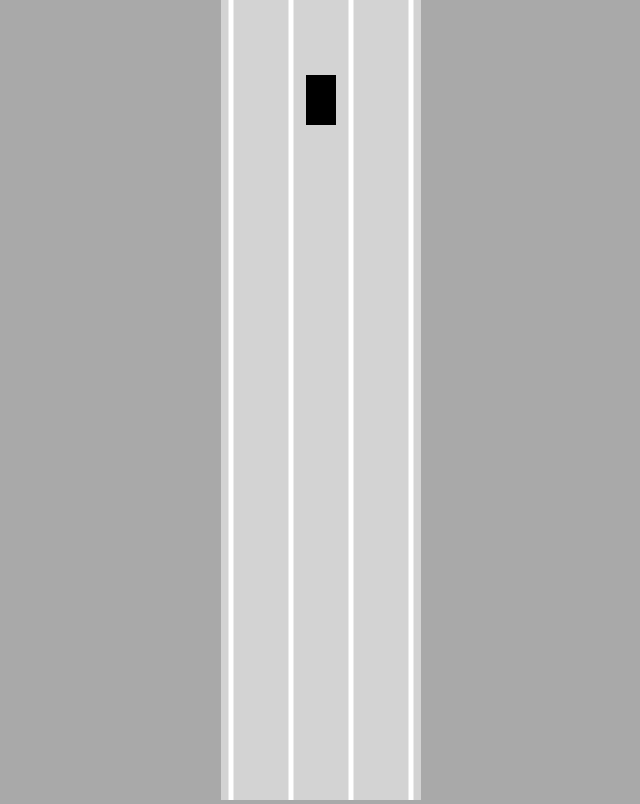
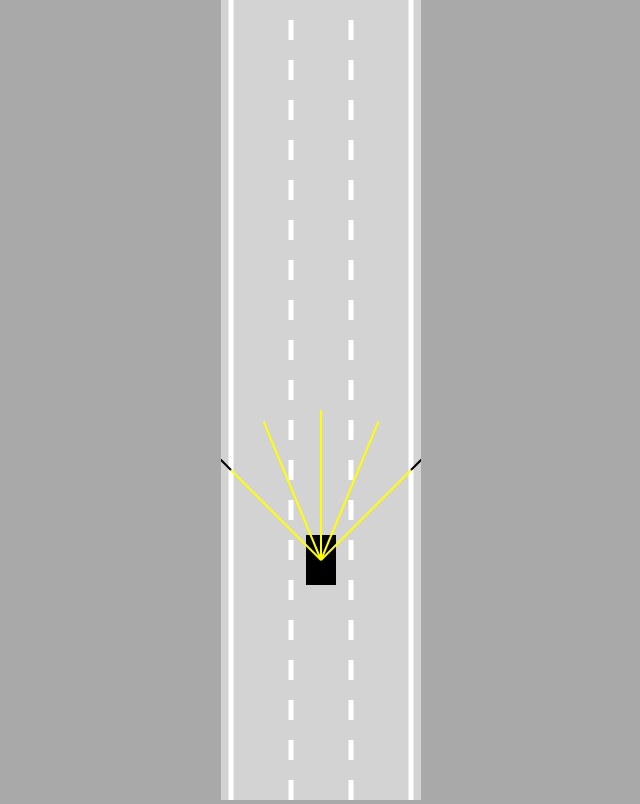
Before and after one commit to Jared-Drake/SD_Car_Simulation, a plain HTML site: page index.html in a window 1280 px wide. Shown: the whole page, without its empty margins (319-959 px from the left). Drawn offline with Linux system fonts and the light colour scheme.

Commit message:
Finished road generation and movement, added rays to car, no collision detection yet

```diff
--- a/car.js
+++ b/car.js
@@ -11,11 +11,13 @@ class Car{
         this.friction=0.05;
         this.angle=0;
 
+        this.sensor=new Sensor(this);
         this.controls=new Controls();
     }
 
-    update(){
+    update(roadBorders){
         this.#move();
+        this.sensor.update(roadBorders);
     }
 
     #move(){
@@ -72,5 +74,7 @@ class Car{
         ctx.fill();
 
         ctx.restore();
+
+        this.sensor.draw(ctx);
     }
 }
--- a/index.html
+++ b/index.html
@@ -1,10 +1,12 @@
 <!DOCTYPE html>
 <head>
-    <title>Self-driving Car JS Simulation</title>
+    <title>Self-driving car - No libraries</title>
     <link rel="stylesheet" href="style.css">
 </head>
 <body>
     <canvas id="myCanvas"></canvas>
+    <script src="sensor.js"></script>
+    <script src="utils.js"></script>
     <script src="road.js"></script>
     <script src="controls.js"></script>
     <script src="car.js"></script>
--- a/main.js
+++ b/main.js
@@ -2,16 +2,22 @@ const canvas=document.getElementById("myCanvas");
 canvas.width=200;
 
 const ctx = canvas.getContext("2d");
-const road = new Road(canvas.width/2, canvas.width * 0.9)
-const car=new Car(100,100,30,50);
+const road=new Road(canvas.width/2,canvas.width*0.9);
+const car=new Car(road.getLaneCenter(1),100,30,50);
 
 animate();
 
 function animate(){
-    car.update();
+    car.update(road.borders);
 
     canvas.height=window.innerHeight;
+
+    ctx.save();
+    ctx.translate(0,-car.y+canvas.height*0.7);
+
     road.draw(ctx);
     car.draw(ctx);
+
+    ctx.restore();
     requestAnimationFrame(animate);
 }
--- a/road.js
+++ b/road.js
@@ -1,36 +1,56 @@
-class Road {
-    constructor(x, width, laneCount=3) {
-        this.x = x;
-        this.width = width;
-        this.laneCount = laneCount;
+class Road{
+    constructor(x,width,laneCount=3){
+        this.x=x;
+        this.width=width;
+        this.laneCount=laneCount;
 
-        this.left = x-width/2;
-        this.right = x+width/2;
+        this.left=x-width/2;
+        this.right=x+width/2;
 
-        const infinity = 1000000;
-        this.top = -infinity;
-        this.bottom = infinity;
+        const infinity=1000000;
+        this.top=-infinity;
+        this.bottom=infinity;
+
+        const topLeft={x:this.left,y:this.top};
+        const topRight={x:this.right,y:this.top};
+        const bottomLeft={x:this.left,y:this.bottom};
+        const bottomRight={x:this.right,y:this.bottom};
+        this.borders=[
+            [topLeft,bottomLeft],
+            [topRight,bottomRight]
+        ];
     }
 
-    draw(ctx) {
-        ctx.lineWidth = 5;
-        ctx.strokeStyle = "white";
+    getLaneCenter(laneIndex){
+        const laneWidth=this.width/this.laneCount;
+        return this.left+laneWidth/2+
+            Math.min(laneIndex,this.laneCount-1)*laneWidth;
+    }
 
-        for(let i = 0; i<=this.laneCount; i++) {
-            const x = lerp(
+    draw(ctx){
+        ctx.lineWidth=5;
+        ctx.strokeStyle="white";
+
+        for(let i=1;i<=this.laneCount-1;i++){
+            const x=lerp(
                 this.left,
                 this.right,
                 i/this.laneCount
             );
 
+            ctx.setLineDash([20,20]);
             ctx.beginPath();
-            ctx.moveTo(x, this.top);
-            ctx.lineTo(x, this.bottom);
+            ctx.moveTo(x,this.top);
+            ctx.lineTo(x,this.bottom);
             ctx.stroke();
         }
+
+        ctx.setLineDash([]);
+        this.borders.forEach(border=>{
+            ctx.beginPath();
+            ctx.moveTo(border[0].x,border[0].y);
+            ctx.lineTo(border[1].x,border[1].y);
+            ctx.stroke();
+        });
     }
 }
-
-function lerp(A, B, t) {
-    return A + (B-A)*t;
-}
--- /dev/null
+++ b/sensor.js
@@ -0,0 +1,100 @@
+class Sensor{
+    constructor(car){
+        this.car=car;
+        this.rayCount=5;
+        this.rayLength=150;
+        this.raySpread=Math.PI/2;
+
+        this.rays=[];
+        this.readings=[];
+    }
+
+    update(roadBorders){
+        this.#castRays();
+        this.readings=[];
+        for(let i=0;i<this.rays.length;i++){
+            this.readings.push(
+                this.#getReading(this.rays[i],roadBorders)
+            );
+        }
+    }
+
+    #getReading(ray,roadBorders){
+        let touches=[];
+
+        for(let i=0;i<roadBorders.length;i++){
+            const touch=getIntersection(
+                ray[0],
+                ray[1],
+                roadBorders[i][0],
+                roadBorders[i][1]
+            );
+            if(touch){
+                touches.push(touch);
+            }
+        }
+
+        if(touches.length==0){
+            return null;
+        }else{
+            const offsets=touches.map(e=>e.offset);
+            const minOffset=Math.min(...offsets);
+            return touches.find(e=>e.offset==minOffset);
+        }
+    }
+
+    #castRays(){
+        this.rays=[];
+        for(let i=0;i<this.rayCount;i++){
+            const rayAngle=lerp(
+                this.raySpread/2,
+                -this.raySpread/2,
+                this.rayCount==1?0.5:i/(this.rayCount-1)
+            )+this.car.angle;
+
+            const start={x:this.car.x, y:this.car.y};
+            const end={
+                x:this.car.x-
+                    Math.sin(rayAngle)*this.rayLength,
+                y:this.car.y-
+                    Math.cos(rayAngle)*this.rayLength
+            };
+            this.rays.push([start,end]);
+        }
+    }
+
+    draw(ctx){
+        for(let i=0;i<this.rayCount;i++){
+            let end=this.rays[i][1];
+            if(this.readings[i]){
+                end=this.readings[i];
+            }
+
+            ctx.beginPath();
+            ctx.lineWidth=2;
+            ctx.strokeStyle="yellow";
+            ctx.moveTo(
+                this.rays[i][0].x,
+                this.rays[i][0].y
+            );
+            ctx.lineTo(
+                end.x,
+                end.y
+            );
+            ctx.stroke();
+
+            ctx.beginPath();
+            ctx.lineWidth=2;
+            ctx.strokeStyle="black";
+            ctx.moveTo(
+                this.rays[i][1].x,
+                this.rays[i][1].y
+            );
+            ctx.lineTo(
+                end.x,
+                end.y
+            );
+            ctx.stroke();
+        }
+    }
+}
--- /dev/null
+++ b/utils.js
@@ -0,0 +1,23 @@
+function lerp(A,B,t){
+    return A+(B-A)*t;
+}
+
+function getIntersection(A,B,C,D){
+    const tTop=(D.x-C.x)*(A.y-C.y)-(D.y-C.y)*(A.x-C.x);
+    const uTop=(C.y-A.y)*(A.x-B.x)-(C.x-A.x)*(A.y-B.y);
+    const bottom=(D.y-C.y)*(B.x-A.x)-(D.x-C.x)*(B.y-A.y);
+
+    if(bottom!=0){
+        const t=tTop/bottom;
+        const u=uTop/bottom;
+        if(t>=0 && t<=1 && u>=0 && u<=1){
+            return {
+                x:lerp(A.x,B.x,t),
+                y:lerp(A.y,B.y,t),
+                offset:t
+            }
+        }
+    }
+
+    return null;
+}
```
